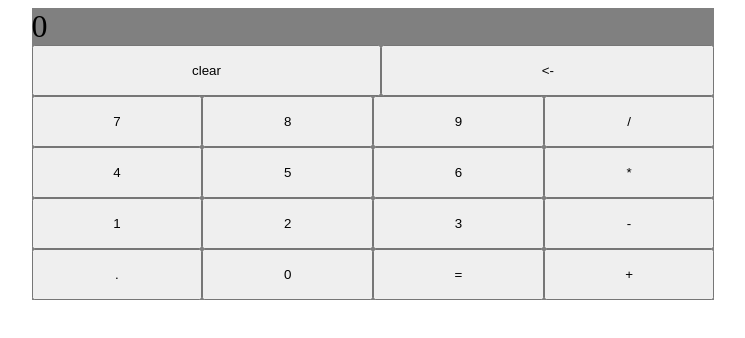
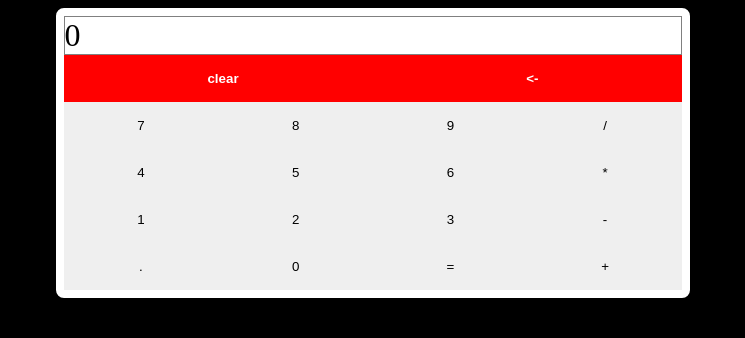
Before and after one commit to shahrierNafis/calculator, a plain HTML site: page index.html in a window 1280 px wide. Shown: the whole page, without its empty margins (267-1012 px from the left). Drawn offline with Linux system fonts and the light colour scheme.

Commit message:
Fix bug 10.

```diff
--- a/script.js
+++ b/script.js
@@ -43,7 +43,10 @@ numbers.forEach((number) => number.addEventListener("click", (e) => {
     // ensures that the user can't type more than one "."
     if (e.target.innerText == ".") {
         if (number1) {
-            let num = number1.toString().replace("0.", ".");
+            let num = number1.toString();
+            if (num.substring(0, 2) == "0.") {
+                num = num.replace("0.", ".");
+            }
             if (display.innerText.replace(`${num}`, '').includes(".")) return;
         }
     }
--- a/style.css
+++ b/style.css
@@ -3,16 +3,20 @@ body {
     flex-direction: column;
     justify-content: center;
     align-items: center;
+    background-color: black;
 }
 
 .ui {
-    background-color: gray;
+    background-color: white;
     display: flex;
     flex-direction: column;
+    border: 8px solid white;
+    border-radius: 8px;
 }
 
 #display {
     font-size: xx-large;
+    border: 1px solid gray;
 }
 
 .container1 {
@@ -21,6 +25,9 @@ body {
 
 .container1 button {
     flex-grow: 1;
+    background-color: red;
+    font-weight: bolder;
+    color: white;
 }
 
 .container2 {
@@ -35,4 +42,10 @@ body {
 
 button {
     padding: 16px;
+    border-width: 0;
 }
+
+button:hover {
+    background-color: gray;
+    color: white;
+}
```
